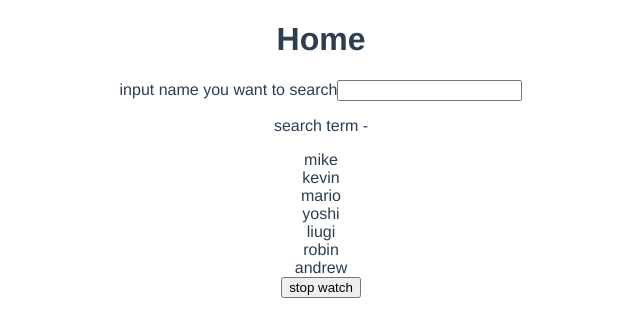
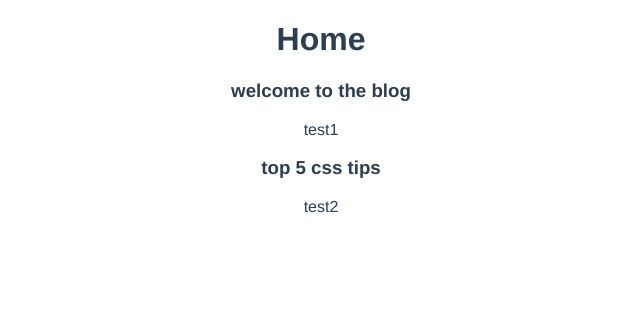
Before and after one commit to mikeqiu2011/dojo-blog, a Vue app: page / in a window 1280 px wide. Shown: the top 336 px of the page, without its empty margins (319-959 px from the left). Built offline with nearby package versions, Linux system fonts and the light colour scheme.

Commit message:
props in composition api

```diff
--- /dev/null
+++ b/src/components/PostList.vue
@@ -0,0 +1,17 @@
+<template>
+  <div class="post-list">
+    <div v-for="post in posts" :key="post.id">
+      <h3>{{ post.title }}</h3>
+      <p>{{ post.body }}</p>
+    </div>
+  </div>
+</template>
+
+<script>
+export default {
+  props: ["posts"],
+};
+</script>
+
+<style>
+</style>
--- a/src/views/Home.vue
+++ b/src/views/Home.vue
@@ -1,53 +1,23 @@
 <template>
   <div class="home">
     <h1>Home</h1>
-    <label>input name you want to search</label>
-    <input type="text" v-model="search" />
-    <p>search term - {{ search }}</p>
-    <div v-for="name in filteredNames" :key="name">
-      {{ name }}
-    </div>
-    <button @click="handleClick">stop watch</button>
+    <PostList :posts="posts" />
   </div>
 </template>
 
 <script>
-import { ref, computed, watch, watchEffect } from "vue";
+import { ref } from "vue";
+import PostList from "../components/PostList.vue";
+
 export default {
-  name: "Home",
   setup() {
-    const search = ref("");
-    const names = ref([
-      "mike",
-      "kevin",
-      "mario",
-      "yoshi",
-      "liugi",
-      "robin",
-      "andrew",
+    const posts = ref([
+      { title: "welcome to the blog", body: "test1", id: 1 },
+      { title: "top 5 css tips", body: "test2", id: 2 },
     ]);
 
-    const stopWatch = watch(search, () => {
-      console.log(search.value);
-    });
-
-    const stopWatchEffect = watchEffect(() => {
-      //now it runs everytime when search value changes
-      console.log("watch effect function ran", search.value);
-    });
-
-    const filteredNames = computed(() => {
-      console.log("computed func called");
-      return names.value.filter((name) => name.includes(search.value));
-    });
-
-    const handleClick = () => {
-      stopWatch();
-      stopWatchEffect();
-      console.log("watch event stopped");
-    };
-
-    return { search, names, filteredNames, handleClick };
+    return { posts };
   },
+  components: { PostList },
 };
 </script>
```
